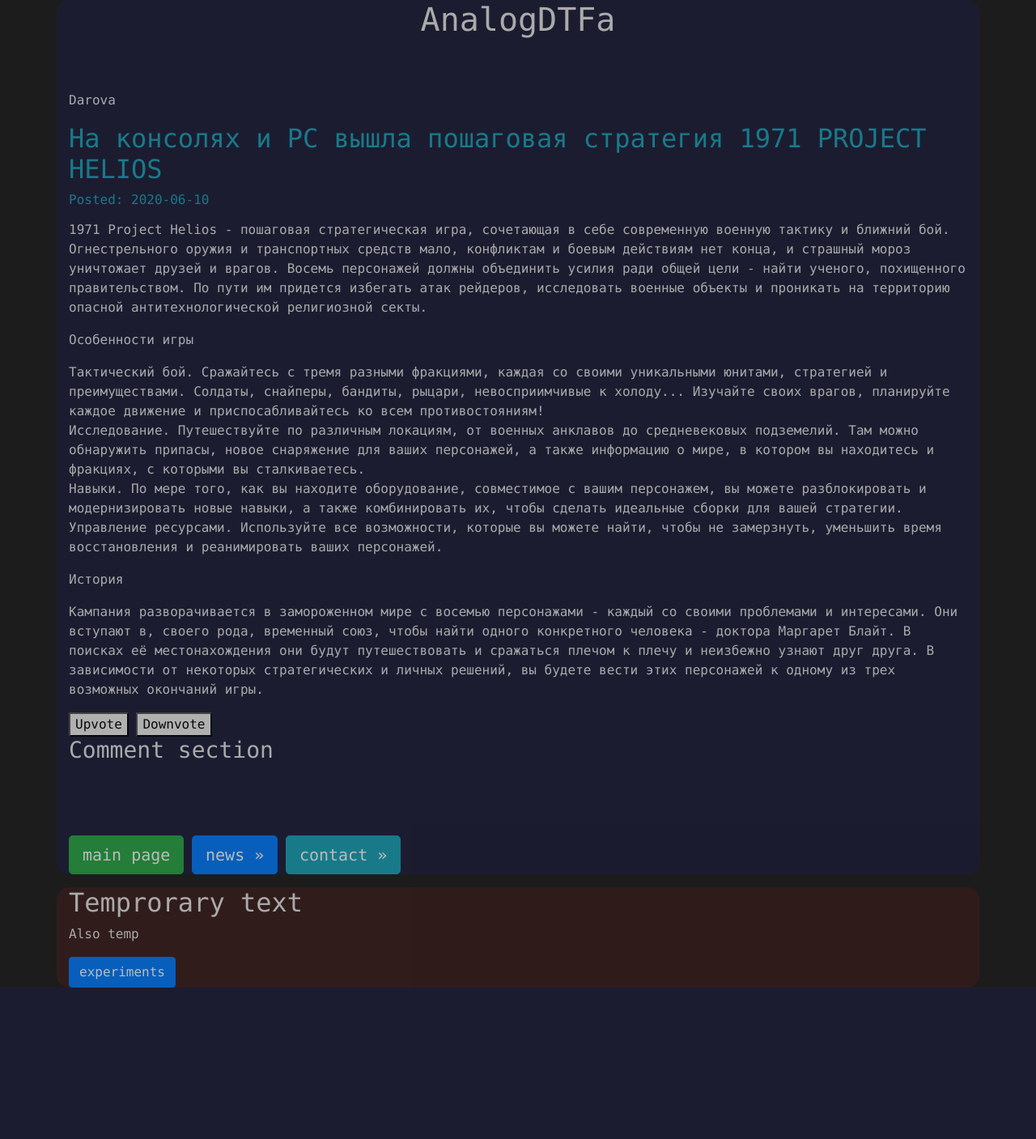
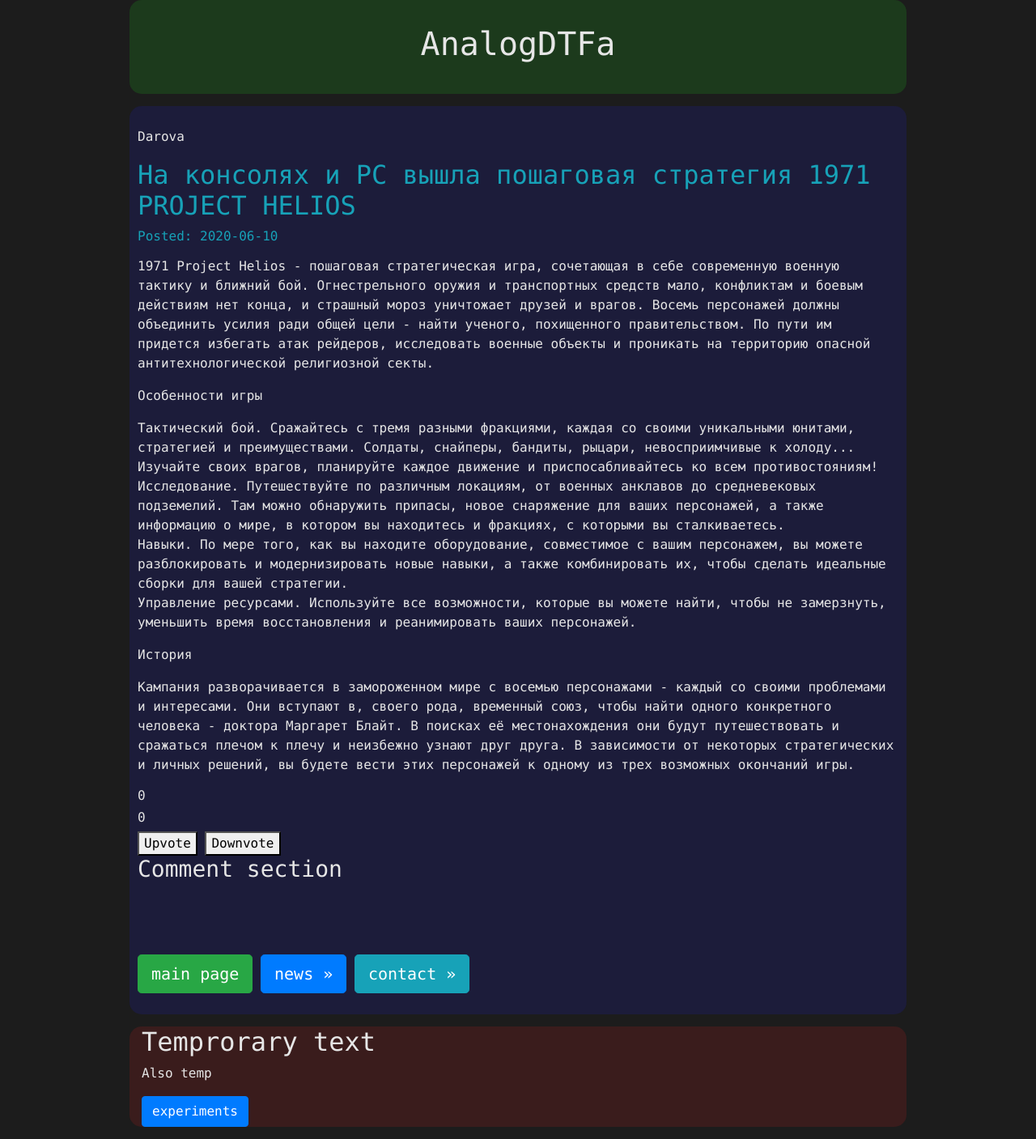
Before and after one commit to SaraFarron/AnalogDTFa, a Django app: page /news/1/ in a window 1280 px wide. Shown: the whole page at 81% size. Before the commit the page ends 1220 px from the top, so only its background shows below. Run offline with Django 3.2, Linux system fonts and the light colour scheme; data comes from the database, SQL or seed files in the repository; both versions use the stored data as it was after the commit; some libraries are stand-ins or nearby versions.

Commit message:
idk что тут написать

```diff
--- a/mysite/Test/templates/Test/wrapper.html
+++ b/mysite/Test/templates/Test/wrapper.html
@@ -15,13 +15,20 @@
         color: rgb(230, 230, 230);
         font-family: "Lucida Console"
       }
+      div {
+        margin-bottom: 15px;
+        opacity: 1;
+      }
       /* style="background-image:
   url({% static '/Test/image/Amiya.full.2972179.jpg' %}) */
     </style>
     <body>
-        <div class="container", style="opacity: 0.7; background-color: rgb(28,28,58);
-        border-radius: 15px;">
-            <h1 style="text-align: center;">AnalogDTFa <br> <br> </h1>
+      <div class="container", style="background-color: rgb(28,58,28);
+      border-radius: 15px; width: 75%; padding-bottom: 30px; padding-top: 30px">
+        <h1 style="text-align: center;">AnalogDTFa</h1>
+      </div>
+        <div class="container", style="background-color: rgb(28,28,58);
+        border-radius: 15px; width: 75%; padding: 10px 10px 10px 10px">
             <P>
                 {% block content %}
                 {% endblock %}
@@ -35,8 +42,8 @@
                 &raquo;</a>
             </P>
         </div>
-        <div class="container", style="opacity: 0.7; background-color: rgb(58,28,28);
-        border-radius: 15px;">
+        <div class="container", style="background-color: rgb(58,28,28);
+        border-radius: 15px; width: 75%;">
             <h2>Temprorary text</h2>
             <p>Also temp</p>
             <a href="/experiments" class="btn btn-primary">experiments</a>
--- a/mysite/experiments/templates/experiments/experiment.css
+++ /dev/null
@@ -1,5 +0,0 @@
-.container {
-    max-width: 1170px;
-    margin: auto;
-    height: 1000px;
-}
--- a/mysite/news/models.py
+++ b/mysite/news/models.py
@@ -8,26 +8,26 @@
     date=models.DateField()
     post_rating=0
     amount_of_comments=0
-    # slug = models.SlugField(max_length=100, db_index=True)
     def __str__(self):
         return self.title
-
-def upvote():
-    post_rating=+1
-
-def downvote():
-    post_rating=-1
-
-def add_comment():
-    comments_number=+1
 
 class comment(models.Model):
     # Owner=username
     comment_rating=0
     text=models.TextField()
+    # get_rating():
+    #     return comment_rating
 
 class User(models.Model):
-    Username="Enter your name"
-    Karma=0
+    username="Enter your name"
+    karma=0
     password="Enter your password"
     email="Enter your email"
+    # set_password(pass):
+    #     password=pass
+    # get_karma():
+    #     return karma
+    # set_email(mail):
+    #     email=mail
+    # set_username(name):
+    #     username=name
--- a/mysite/news/templates/news/post.html
+++ b/mysite/news/templates/news/post.html
@@ -7,8 +7,8 @@
 <h2 class="text-info">{{articles.title}}</h2>
 <h6 class="text-info">Posted: {{articles.date|date:"Y-m-d "}}</h6>
 <p>{{articles.post|safe|linebreaks}}</p>
-<h6>{{amount_of_comments}}</h6>
-<h6>{{post_rating}}</h6>
+<h6>{{articles.amount_of_comments}}</h6>
+<h6>{{articles.post_rating}}</h6>
 <!-- <a href="/" class="btn btn-success btn-lg">main page</a> -->
 <button type="button", onclick="upvote()">Upvote</button>
 <button type="button", onclick="downvote()">Downvote</button>
```
Also changed, not shown: mysite/Test/templates/Test/homePage.html (+5 -1 lines), mysite/Test/views.py (+1 -1 lines), mysite/experiments/templates/experiments/experiment.html (added, +11 -0 lines), mysite/news/templates/news/posts.html (+8 -0 lines), mysite/news/views.py (+8 -0 lines), mysite/db.sqlite3.
